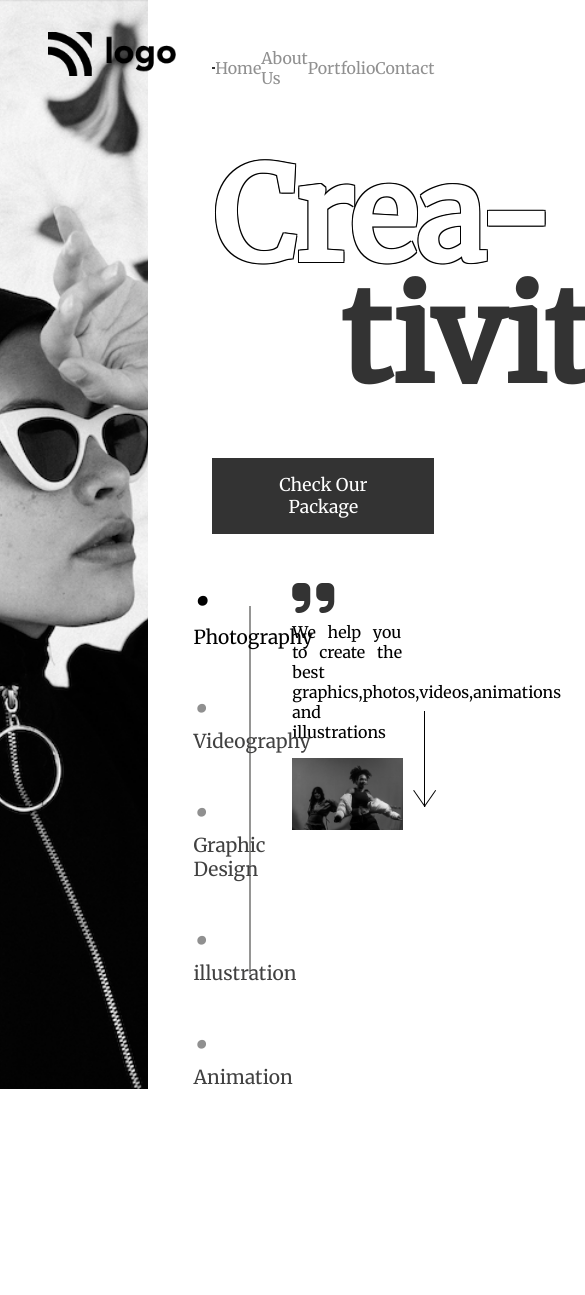
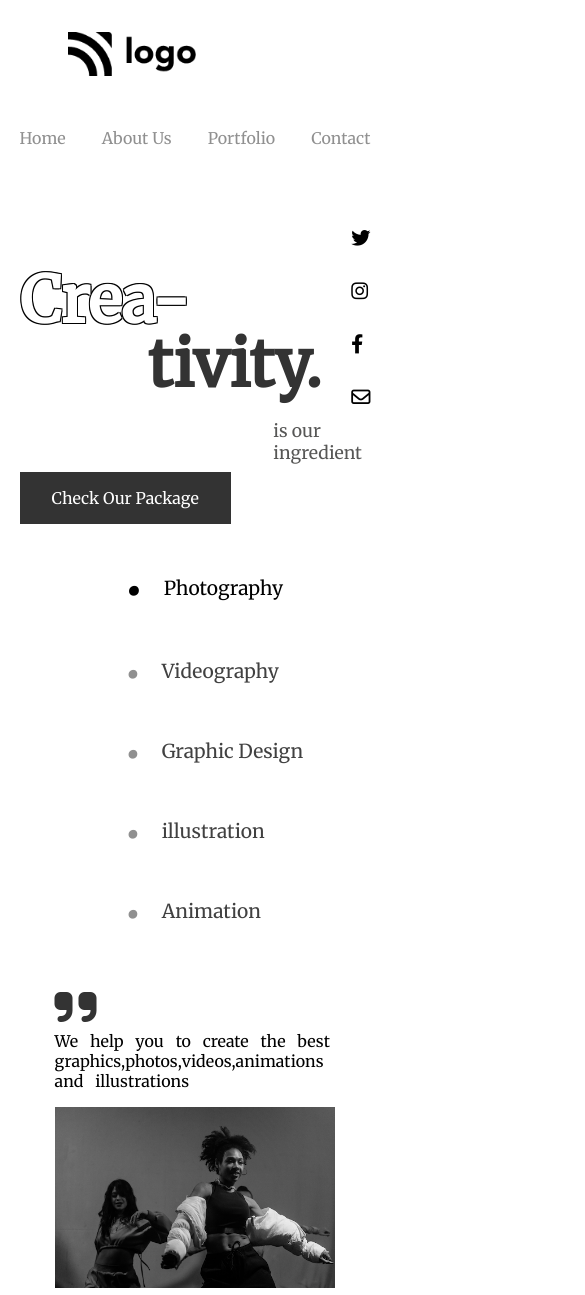
Before and after one commit to piyush7uml/Graphics-Designer-Landing-Page-HTML-CSS, a plain HTML site: page index.html in a window 390 px wide. Shown: the top 1295 px of the page, 585 px wide, since content can reach past the window. Before the commit the page ends 1089 px from the top, so only its background shows below. Drawn offline with Linux system fonts and the light colour scheme; files whose address does not match are found by name.

Commit message:
added media queries

```diff
--- a/style.css
+++ b/style.css
@@ -255,3 +255,309 @@ nav a:hover {
     height: 6rem;
     border-right: 1px solid black;
   }
+
+
+
+  /* ------------------------------------------------------------ */
+  /* ----------------RESPONSIVE USING MEDIA QUERIES-------------- */
+  /* ------------------------------------------------------------ */
+
+  /* ----------------LARGER-SCREEN-------------------- */
+
+
+  @media screen and (max-width:1280px) {
+
+    /* ------NAVBAR------- */
+    nav div {
+        display: none;
+    }
+
+     /* ------RIGHT------- */
+
+    .heading-info p {
+        position: relative;
+        top: 17rem;
+        left:6rem;
+        color: #575756;
+        font-size: 1.1rem;
+      }
+
+      .check-btn {
+        margin-top: 2rem;
+    }
+
+    .info-section .line {
+        display: none;
+    }
+
+    .skills {
+        width: 80%;
+        position: static;
+        margin: 3rem auto;
+
+
+    }
+    .arrow-down {
+        position: relative;
+        top: 20rem;
+        left: 1rem;
+        width: 20px;
+        height: 1px;
+        background: black;
+        transform: rotate(55deg);
+        transform-origin: 0% 0%;
+        color: black;
+      }
+      .arrow-down:after {
+        content: '';
+        position: absolute;
+        width: 100%;
+        height: 100%;
+        bottom: 0;
+        left: 100%;
+        background: black;
+        transform: rotate(-110deg);
+        transform-origin: 0% 100%;
+      }
+
+      .line2 {
+        position: relative;
+        top: 15rem;
+        left: 7px;
+        height: 6rem;
+        border-right: 1px solid black;
+      }
+
+}
+
+
+/* ----------------LARGE-SCREEN-------------------- */
+
+
+  @media screen and (max-width:980px) {
+
+
+    .container {
+        width: 90%;
+        margin-right: 0;
+        margin: 0 auto;
+        display: block;
+
+    }
+
+      /* -------------left-section-------------- */
+
+    .left {
+        display: block;
+        width: 100%;
+        min-height: 0;
+        height: 20%;
+        background-image:none;
+        background-size: cover;
+        background-position: center center;
+        background-repeat: no-repeat;
+    }
+
+    /* -------------right-section-------------- */
+    .right {
+        display: inline-block;
+        width: 100%;
+        margin: 0 auto;
+        color: #000000;
+    }
+
+    .heading-info p {
+        position: relative;
+        top: 12rem;
+        left:8rem;
+        color: #575756;
+        font-size: 1.1rem;
+      }
+
+      .heading-info h1 {
+          font-family: 'Merriweather';
+          font-size: 6rem;
+      }
+
+      .heading-info h1 span:first-child {
+            display: inline-block;
+            color: white;
+            text-shadow: -1px -1px 0 #000, 1px -1px 0 #000, -1px 1px 0 #000, 1px 1px 0 #000;
+
+      }
+
+      .heading-info h1 span:last-child {
+          display: inline-block;
+          color:#333333;
+          position: relative;
+          bottom: 2rem;
+          left: 8rem;
+      }
+
+
+      .check-btn {
+        text-align: start;
+    }
+
+   /* -------------right-info-section-------------- */
+
+    .info-section {
+        display: flex;
+        flex-direction: column;
+        justify-content: space-between;
+        padding-left: 0;
+    }
+
+    .info-section .line {
+        display: none;
+    }
+
+    .skills {
+        width: 80%;
+        position: static;
+        margin: 3rem auto;
+        margin-left: 30%;
+
+
+    }
+
+    .info-details {
+        width: 80%;
+        margin: 3rem auto;
+    }
+
+
+    .arrow-down {
+        display: none;
+      }
+      .arrow-down:after {
+        display: none;
+      }
+
+      .line2 {
+        display: none;
+      }
+
+  }
+
+
+
+/* ----------------MEDIUM-SCREEN-------------------- */
+
+
+  @media screen and (max-width:640px) {
+
+
+    .container {
+        width: 90%;
+        margin-right: 0;
+        margin: 0 auto;
+        display: block;
+
+    }
+
+      /* -------------left-section-------------- */
+
+    .left {
+        display: block;
+        width: 100%;
+        min-height: 0;
+        height: 20%;
+        background-image:none;
+        background-size: cover;
+        background-position: center center;
+        background-repeat: no-repeat;
+    }
+
+    /* -------------right-section-------------- */
+    .right {
+        display: inline-block;
+        width: 100%;
+        margin: 0 auto;
+        color: #000000;
+    }
+
+    .heading-info p {
+        position: relative;
+        top: 14rem;
+        left:5rem;
+        color: #575756;
+        font-size: 1.1rem;
+      }
+
+      .heading-info h1 {
+          font-family: 'Merriweather';
+          font-size: 4rem;
+          margin-top: 4rem;
+      }
+
+      .heading-info h1 span:first-child {
+            display: inline-block;
+            color: white;
+            text-shadow: -1px -1px 0 #000, 1px -1px 0 #000, -1px 1px 0 #000, 1px 1px 0 #000;
+
+      }
+
+      .heading-info h1 span:last-child {
+          display: inline-block;
+          color:#333333;
+          position: relative;
+          bottom: 1rem;
+          left: 8rem;
+      }
+
+
+      .check-btn {
+        text-align: start;
+        margin-top: 2rem;
+    }
+
+    .check-btn button {
+        display: inline-block;
+        padding: 1rem 2rem;
+        font-size: 1rem;
+        color: #ffffff;
+        background-color: #333333;
+        border: none;
+    }
+
+   /* -------------right-info-section-------------- */
+
+    .info-section {
+        display: flex;
+        flex-direction: column;
+        justify-content: space-between;
+        padding-left: 0;
+    }
+
+    .info-section .line {
+        display: none;
+    }
+
+    .skills {
+        width: 80%;
+        position: static;
+        margin: 0 auto;
+        margin-left: 30%;
+
+
+    }
+
+    .info-details {
+        width: 80%;
+        margin: 3rem auto;
+    }
+
+
+    .arrow-down {
+        display: none;
+      }
+      .arrow-down:after {
+        display: none;
+      }
+
+      .line2 {
+        display: none;
+      }
+
+  }
```
